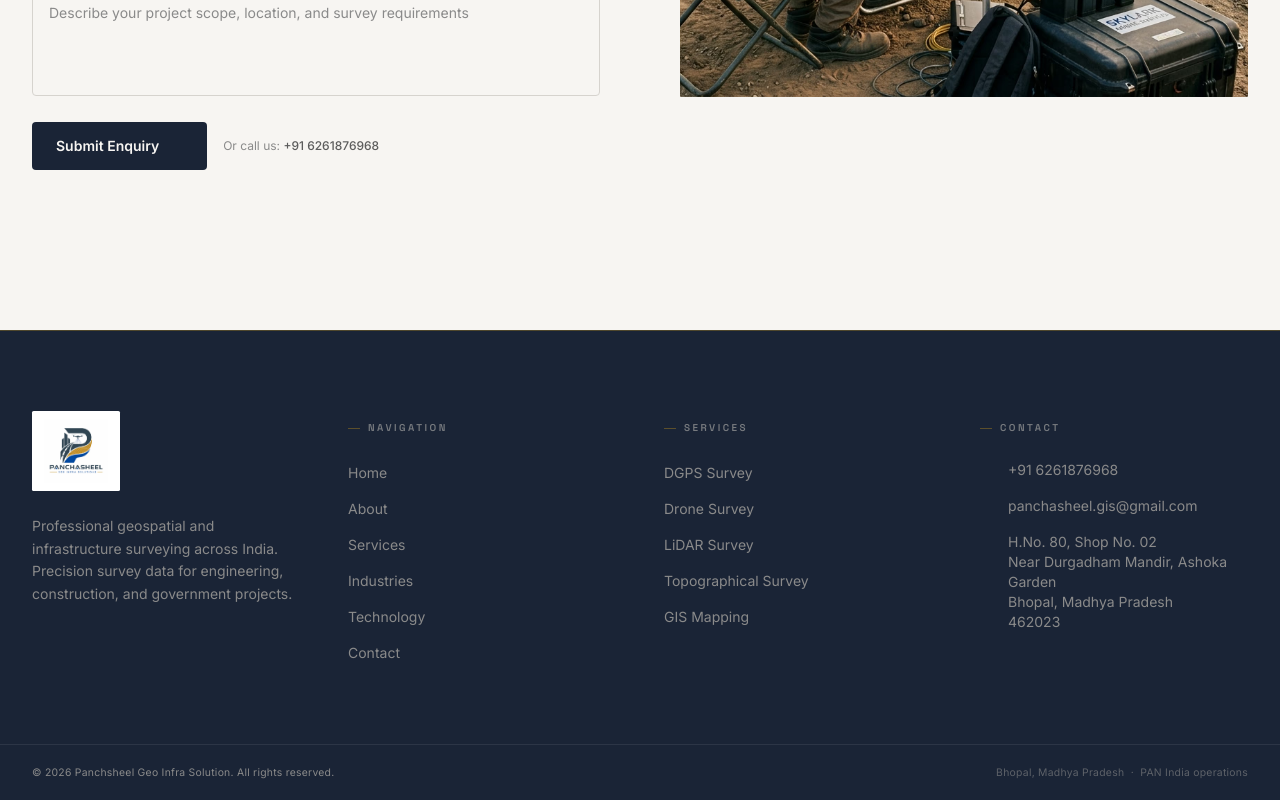
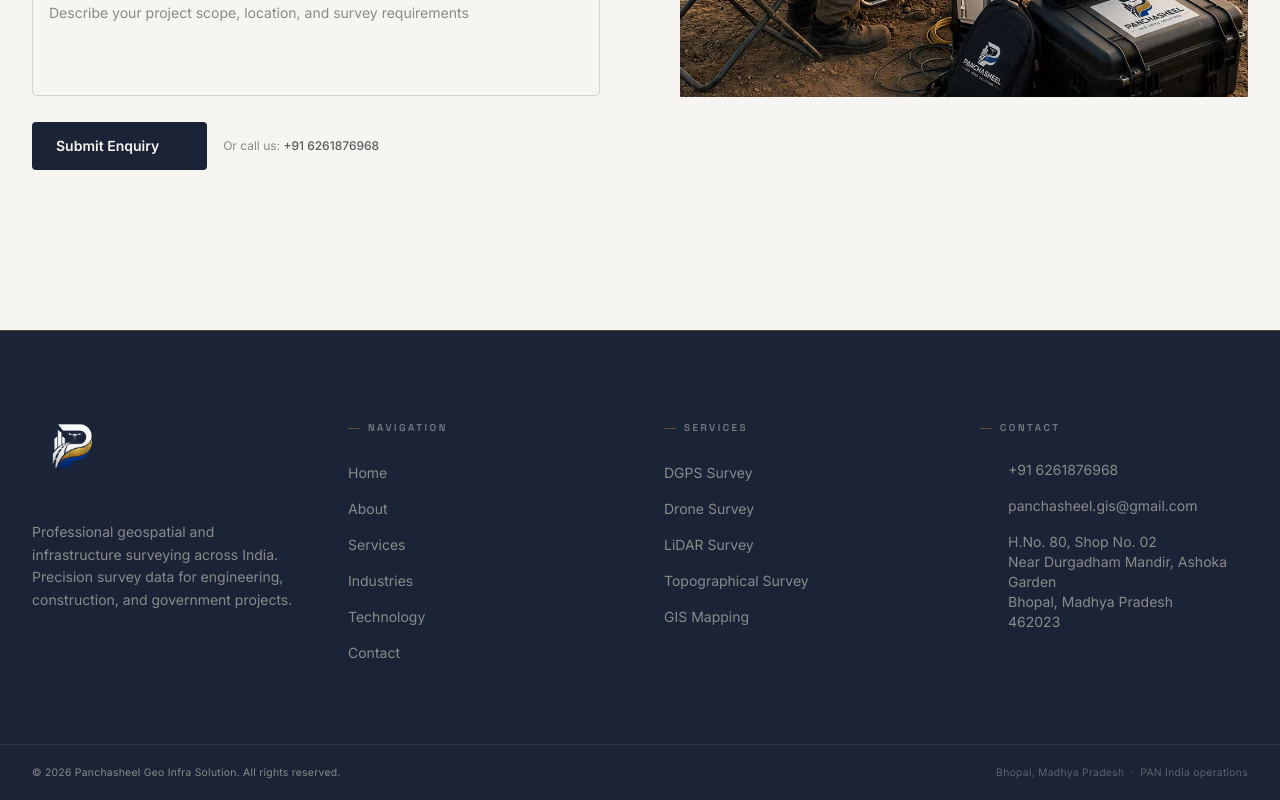
Before and after one commit to yash-kzx/Panchasheel, a Next.js app: page / in a window 1280 px wide. Shown: the part 7030-7830 px from the top of the page. Built offline with nearby package versions, Linux system fonts and the light colour scheme; some icons are missing.

Commit message:
footer-logo-update

```diff
--- a/src/components/layout/footer.tsx
+++ b/src/components/layout/footer.tsx
@@ -30,22 +30,15 @@ export function Footer() {
               aria-label={`${SITE_NAME} — Home`}
               className="inline-block mb-6"
             >
-              {/*
-               * Logo has white background — wrap in a white rounded container
-               * so it renders correctly on the dark charcoal footer.
-               * Width constrained so it doesn't dominate the column.
-               */}
-              <div className="inline-flex items-center justify-center rounded-md bg-white px-3 py-2">
-                <Image
-                  src="/images/logo.webp"
-                  alt="Panchasheel Geo Infra Solutions — company logo"
-                  width={160}
-                  height={160}
-                  className="h-16 w-auto object-contain"
-                  quality={95}
-                  unoptimized
-                />
-              </div>
+              <Image
+                src="/images/footer-logo.png"
+                alt="Panchasheel Geo Infra Solutions — company logo"
+                width={370}
+                height={100}
+                className="h-20 w-auto object-contain"
+                quality={95}
+                unoptimized
+              />
             </Link>
             <p className="text-sm leading-relaxed text-brand-concrete max-w-xs">
               Professional geospatial and infrastructure surveying across India.
@@ -149,7 +142,7 @@ export function Footer() {
       <div className="border-t border-white/8">
         <div className="mx-auto max-w-7xl px-6 py-5 lg:px-8 flex flex-col sm:flex-row items-center justify-between gap-3">
           <p className="text-[0.65rem] text-brand-concrete tracking-wide">
-            © {currentYear} Panchsheel Geo Infra Solution. All rights reserved.
+            © {currentYear} Panchasheel Geo Infra Solution. All rights reserved.
           </p>
           <p className="text-[0.65rem] text-brand-concrete/60 tracking-wide">
             Bhopal, Madhya Pradesh &nbsp;·&nbsp; PAN India operations
```
Also changed, not shown: public/images/cta-drone-operation.avif, public/images/footer-logo.png (added).
